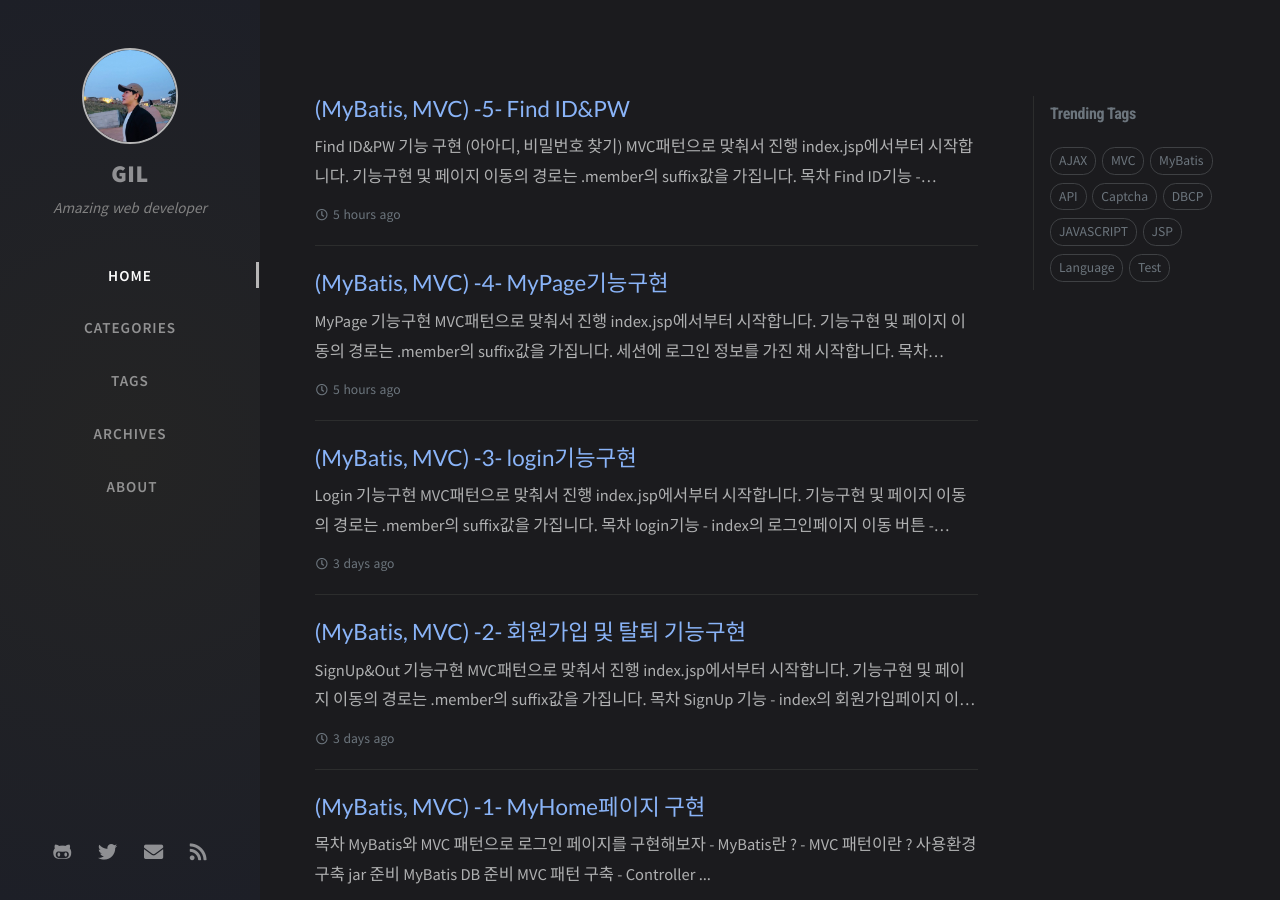
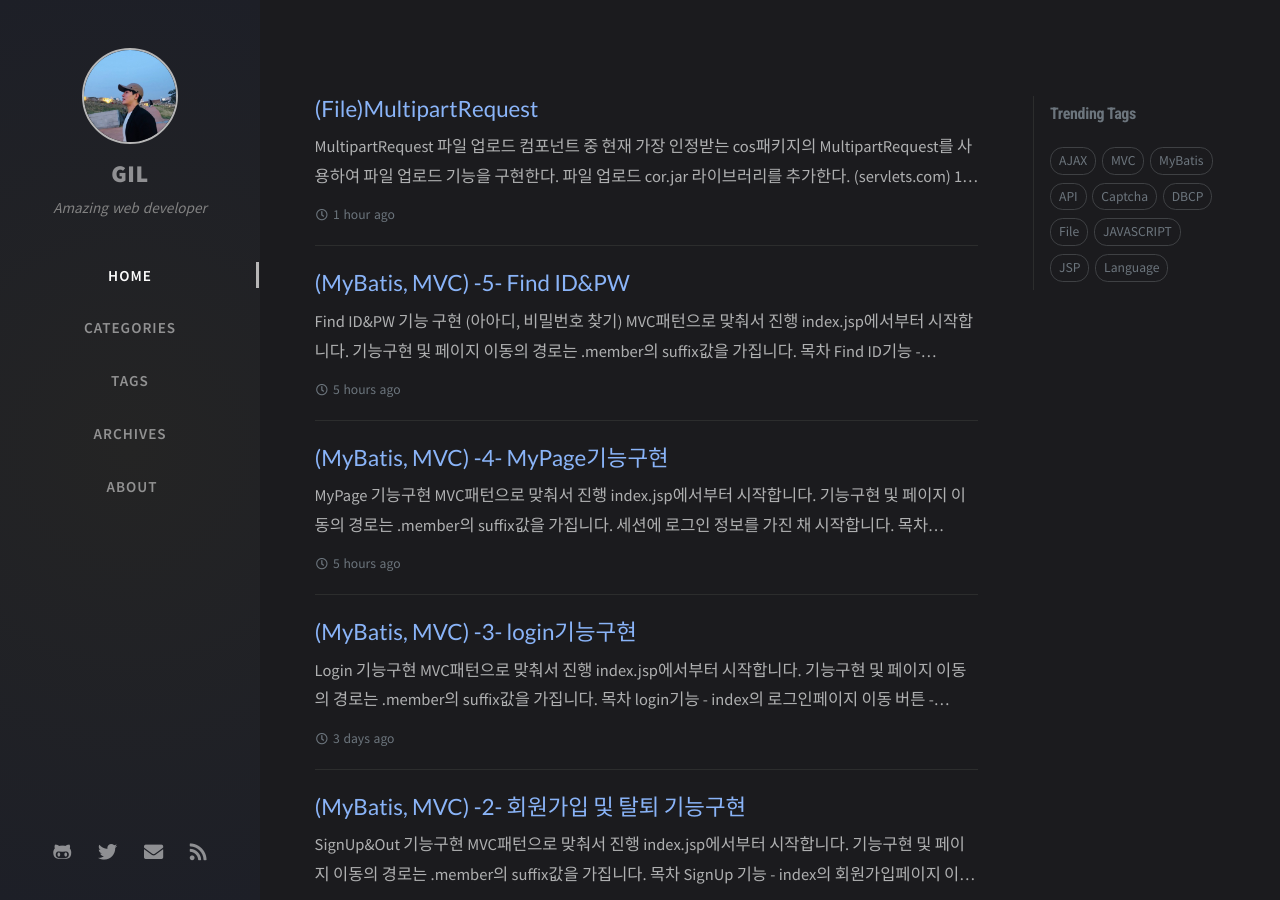
Before and after one commit to fkdl3010/fkdl3010.github.io, a Jekyll site: the page built from index.html, in a window 1280 px wide and 900 px high. Built offline with Jekyll 4.4.1, drawn with Linux system fonts in a browser that asks for light colours; nearby versions of some CDN libraries; the list of posts is cut into pages by our own code; comment, search, counter and statistics services are not loaded; some of the changed text lies outside the part shown.

Commit message:
post multipart

```diff
--- /dev/null
+++ b/_posts/2020-12-29-Multipart.md
@@ -0,0 +1,24 @@
+---
+title: (File)MultipartRequest
+date: 2020-12-29 02:00:00 +0900
+categories: [JAVA-WEB, File]
+tags: [MultipartRequest, File]
+---
+
+## MultipartRequest
+
+파일 업로드 컴포넌트 중 현재 가장 인정받는 cos패키지의 MultipartRequest를 사용하여 파일 업로드 기능을 구현한다.
+
+## 파일 업로드
+
+1. cor.jar 라이브러리를 추가한다. (servlets.com)
+    1) MultipartRequest 클래스를 이용한다.
+    2) 기존의 request를 이용해서 MultipartRequest 클래스 객체를 만든다.
+
+2. `<form method="post"
+            enctype="multipart/form-data">`
+
+3. `<input type="file" name="" />`
+
+4. 업로드 할 디렉토리(폴더)를 생성해 둔다.
+    -> WebContent 디렉토리 아래에 임의의 디렉토리를 만든다.
```
Also changed, not shown: _posts/myHome/2020-12-29-MYHOME(5)-FindID&PW.md (+2 -2 lines).
